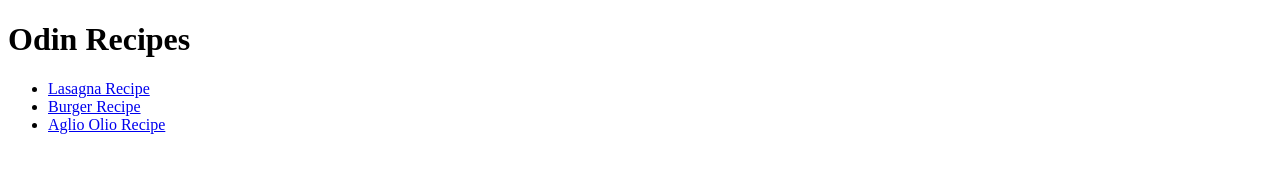
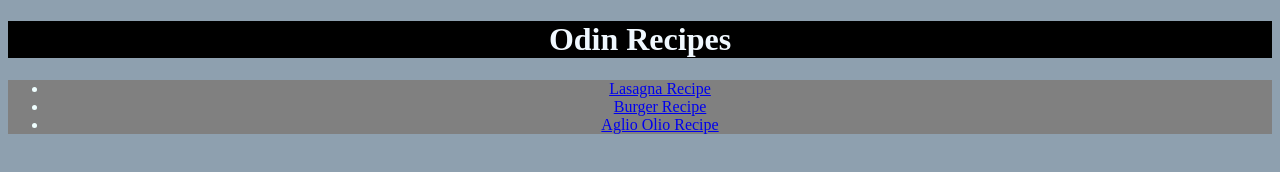
Before and after one commit to fadzlank/odin-recipes, a plain HTML site: page index.html in a window 1280 px wide. Drawn offline with Linux system fonts and the light colour scheme.

Commit message:
ADDED STYLING TO WEBSITE
Added in css file to style page
Utilized class and type selectors
Utilized descendant combinator

```diff
--- a/index.html
+++ b/index.html
@@ -1,12 +1,13 @@
 <!DOCTYPE html>
-<html lang="en">
+<html lang="en" >
 <head>
     <meta charset="UTF-8">
     <title>Odin Recipes</title>
+    <link rel="stylesheet" href="style.css">
 </head>
-<body>
-    <h1>Odin Recipes</h1>
-    <ul>
+<body class="home">
+    <h1 class="title">Odin Recipes</h1>
+    <ul class="main_list">
         <li><a href="./recipes/lasagna.html">Lasagna Recipe</a></li>
         <li><a href="./recipes/burger.html">Burger Recipe</a></li>
         <li><a href="./recipes/aglio-olio.html">Aglio Olio Recipe</a></li>
--- /dev/null
+++ b/style.css
@@ -0,0 +1,31 @@
+/* style.css*/
+
+body{
+    text-align: center;
+}
+.title{
+    background-color:black;
+    color:aliceblue
+}
+.main_list{
+    background-color: gray;
+    color:azure;
+}
+
+h1{
+    background-color: black;
+    color:white;
+}
+
+h2{
+    background-color: rgb(77, 74, 74);
+    color: white
+}
+
+.recipe{
+    background-color: rgb(200, 200, 178);
+}
+
+.home{
+    background-color: rgb(142, 160, 175);
+}
```
Also changed, not shown: recipes/aglio-olio.html (+2 -1 lines), recipes/burger.html (+2 -1 lines), recipes/lasagna.html (+2 -1 lines).
